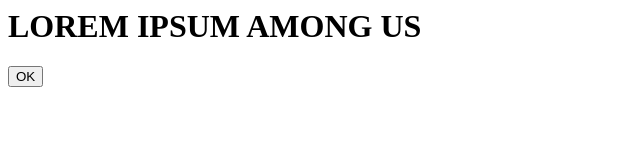
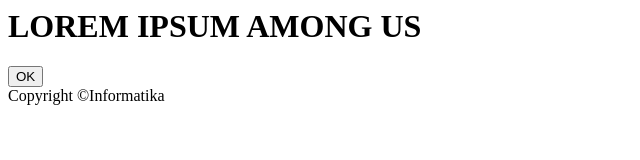
Before and after one commit to rianhadiutama/Praktikum-Implementasi-Perangkat-Lunak, a plain HTML site: page index.html in a window 1280 px wide. Shown: the whole page, without its empty margins (0-640 px from the left). Drawn offline with Linux system fonts and the light colour scheme.

Commit message:
Menambah Footer

```diff
--- a/index.html
+++ b/index.html
@@ -8,4 +8,7 @@
         </h1>
         <input type="button" value="OK">
     </body>
+    <footer>
+        <div>Copyright &copy;Informatika</div>
+    </footer>
 </html>
```
